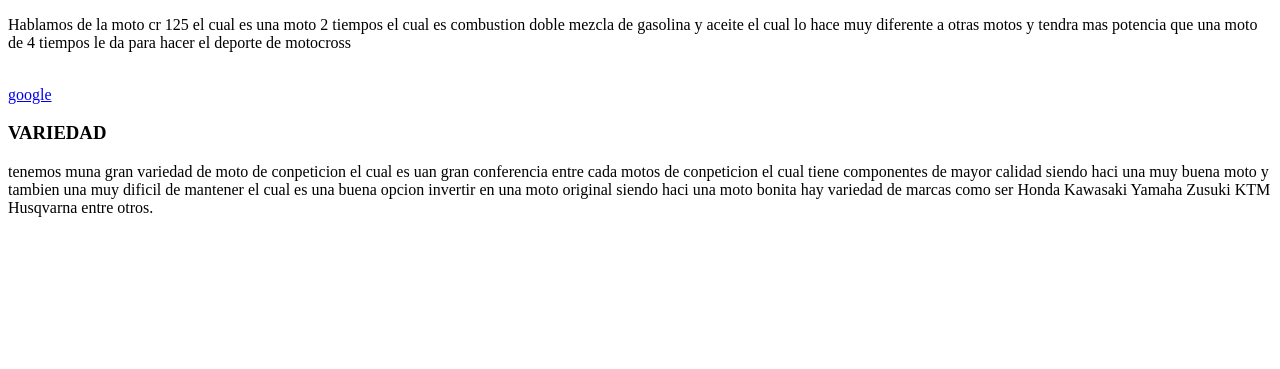
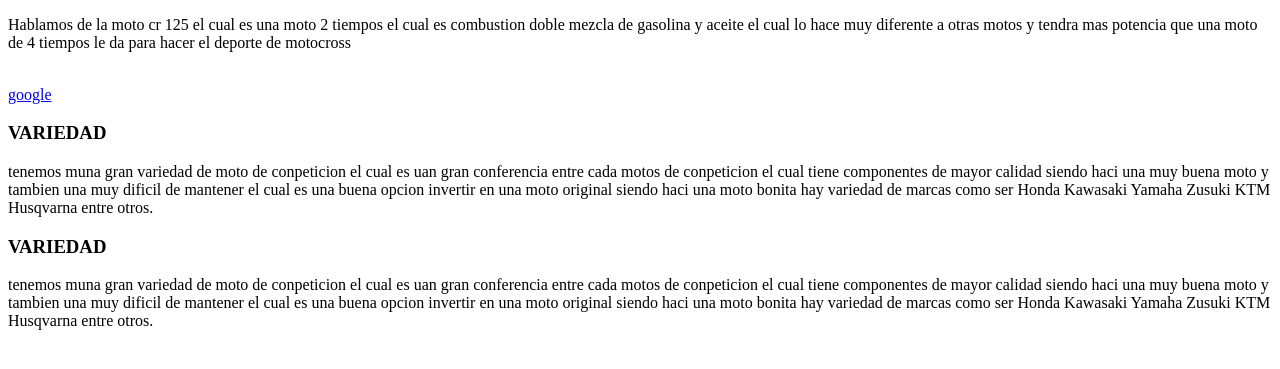
Before and after one commit to Erlandjch/pagina-1, a plain HTML site: page proyecto.html in a window 1280 px wide. Shown: the part 105-474 px from the top of the page. Drawn offline with Linux system fonts and the light colour scheme.

Commit message:
agregado de motos

```diff
--- a/proyecto.html
+++ b/proyecto.html
@@ -22,5 +22,11 @@
         el cual es una buena opcion invertir en una moto original siendo haci una moto bonita
         hay variedad de marcas como ser Honda Kawasaki Yamaha Zusuki KTM Husqvarna entre otros.
     </p>
+    <h3>VARIEDAD</h3>
+    <p>tenemos muna gran variedad de moto de conpeticion el cual es uan gran conferencia entre cada motos
+        de conpeticion el cual tiene componentes de mayor calidad siendo haci una muy buena moto y tambien una muy dificil de mantener
+        el cual es una buena opcion invertir en una moto original siendo haci una moto bonita
+        hay variedad de marcas como ser Honda Kawasaki Yamaha Zusuki KTM Husqvarna entre otros.
+    </p>
 </body>
 </html>
```
